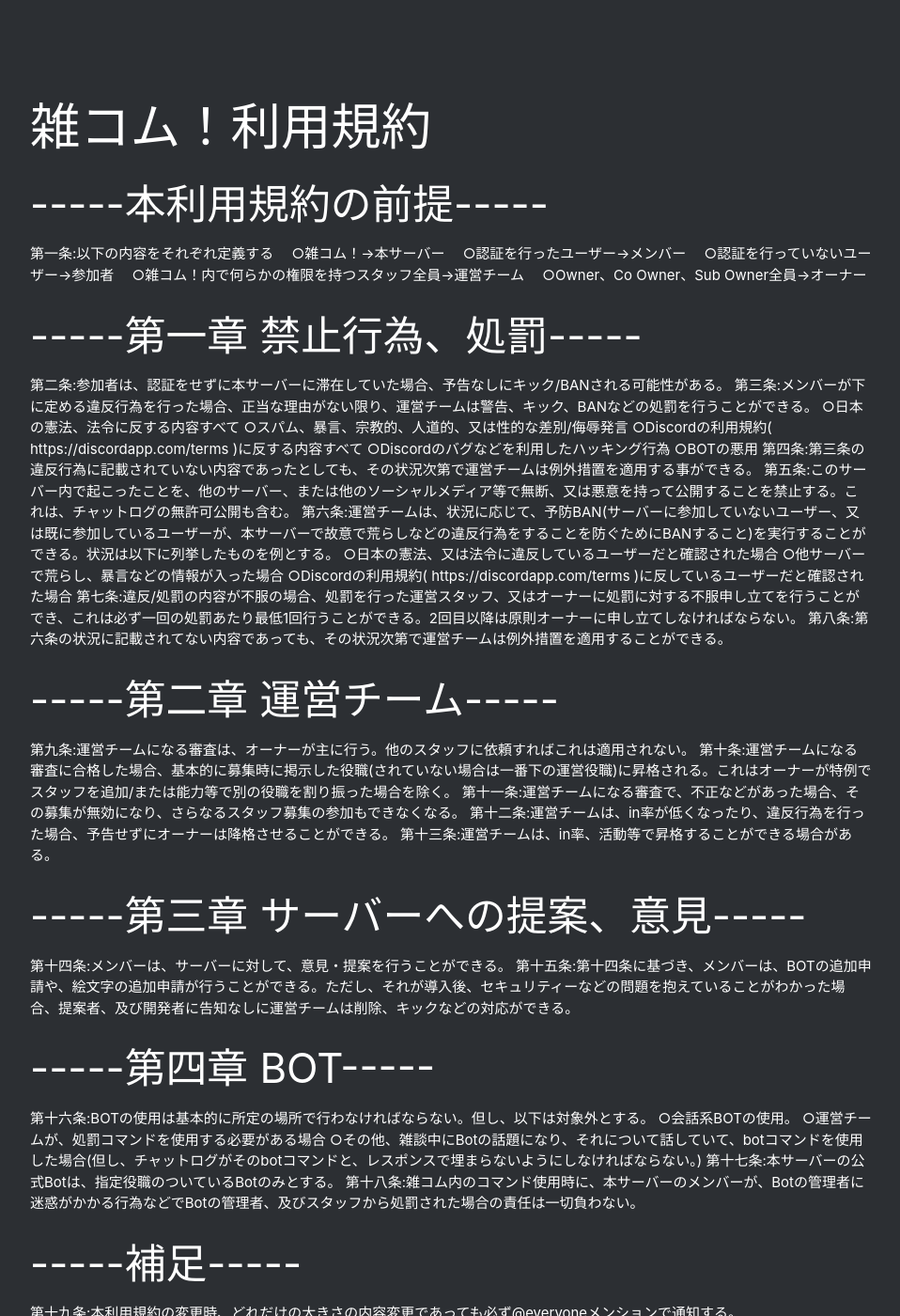
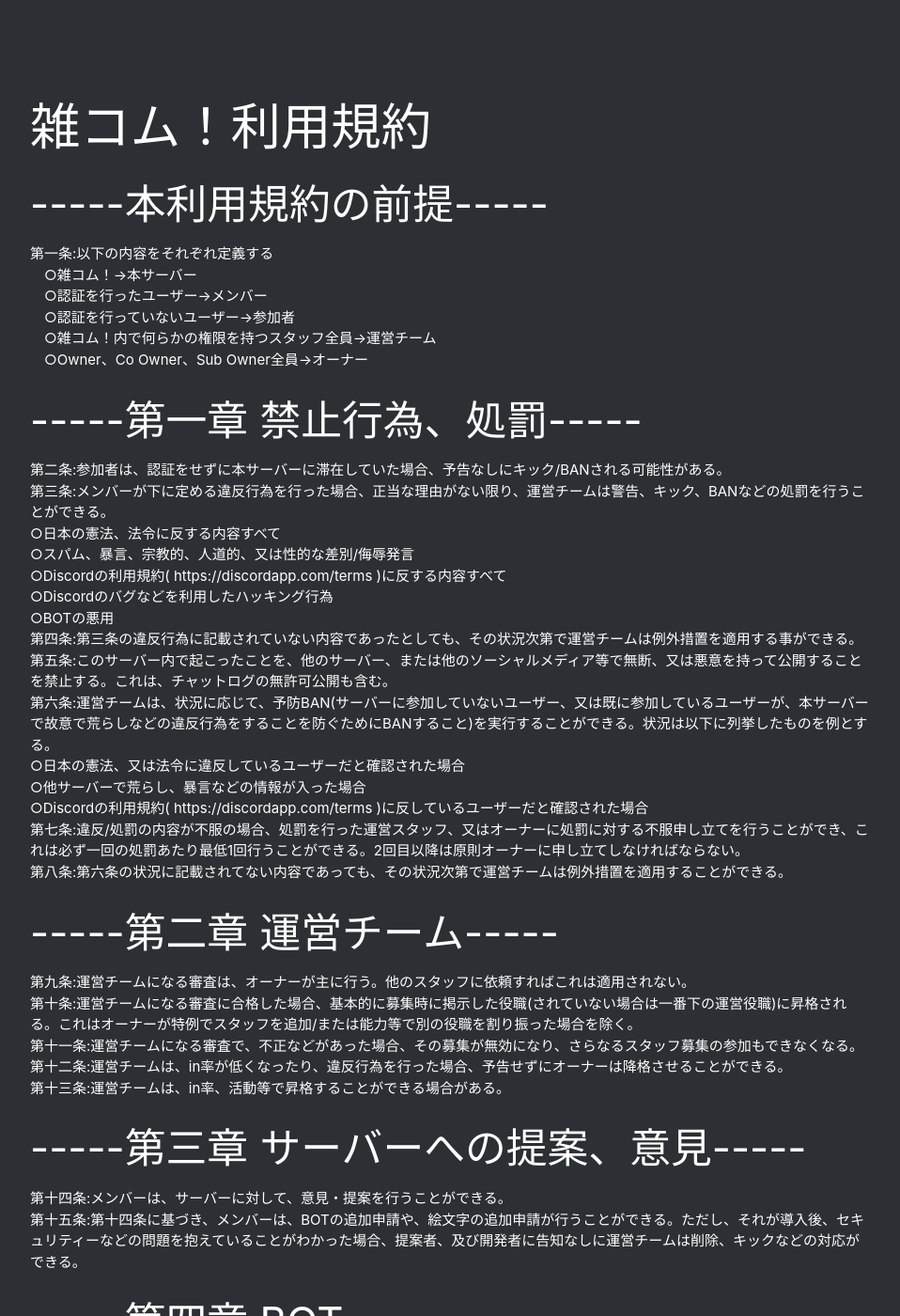
Before and after one commit to zatsukomu/zatsukomu-website-v1, a Jekyll site: the page built from docs/_pages/terms of service.html, in a window 1280 px wide and 1400 px high, scrolled down 440 px. Shown: the whole window at 94% size, without its empty margins (160-1118 px from the left). Built offline with Jekyll 4.4.1, drawn with Linux system fonts in a browser that asks for light colours; nearby versions of some CDN libraries; some of the changed text lies outside the part shown.

Commit message:
Update terms of service.html

```diff
--- a/docs/_pages/terms of service.html
+++ b/docs/_pages/terms of service.html
@@ -12,46 +12,45 @@ date: 2019-07-23
 
 <h2>雑コム！利用規約</h2>
 <h3>-----本利用規約の前提-----</h3>
-第一条:以下の内容をそれぞれ定義する
-　○雑コム！->本サーバー
-　○認証を行ったユーザー->メンバー
-　○認証を行っていないユーザー->参加者
-　○雑コム！内で何らかの権限を持つスタッフ全員->運営チーム
-　○Owner、Co Owner、Sub Owner全員->オーナー
+第一条:以下の内容をそれぞれ定義する<br>
+　○雑コム！->本サーバー<br>
+　○認証を行ったユーザー->メンバー<br>
+　○認証を行っていないユーザー->参加者<br>
+　○雑コム！内で何らかの権限を持つスタッフ全員->運営チーム<br>
+　○Owner、Co Owner、Sub Owner全員->オーナー<br>
 <h3>-----第一章 禁止行為、処罰-----</h3>
-第二条:参加者は、認証をせずに本サーバーに滞在していた場合、予告なしにキック/BANされる可能性がある。
-第三条:メンバーが下に定める違反行為を行った場合、正当な理由がない限り、運営チームは警告、キック、BANなどの処罰を行うことができる。
-○日本の憲法、法令に反する内容すべて
-○スパム、暴言、宗教的、人道的、又は性的な差別/侮辱発言
-○Discordの利用規約( https://discordapp.com/terms )に反する内容すべて
-○Discordのバグなどを利用したハッキング行為
-○BOTの悪用
-第四条:第三条の違反行為に記載されていない内容であったとしても、その状況次第で運営チームは例外措置を適用する事ができる。
-第五条:このサーバー内で起こったことを、他のサーバー、または他のソーシャルメディア等で無断、又は悪意を持って公開することを禁止する。これは、チャットログの無許可公開も含む。
-第六条:運営チームは、状況に応じて、予防BAN(サーバーに参加していないユーザー、又は既に参加しているユーザーが、本サーバーで故意で荒らしなどの違反行為をすることを防ぐためにBANすること)を実行することができる。状況は以下に列挙したものを例とする。
-○日本の憲法、又は法令に違反しているユーザーだと確認された場合
-○他サーバーで荒らし、暴言などの情報が入った場合
-○Discordの利用規約( https://discordapp.com/terms )に反しているユーザーだと確認された場合
-第七条:違反/処罰の内容が不服の場合、処罰を行った運営スタッフ、又はオーナーに処罰に対する不服申し立てを行うことができ、これは必ず一回の処罰あたり最低1回行うことができる。2回目以降は原則オーナーに申し立てしなければならない。
-第八条:第六条の状況に記載されてない内容であっても、その状況次第で運営チームは例外措置を適用することができる。
+第二条:参加者は、認証をせずに本サーバーに滞在していた場合、予告なしにキック/BANされる可能性がある。<br>
+第三条:メンバーが下に定める違反行為を行った場合、正当な理由がない限り、運営チームは警告、キック、BANなどの処罰を行うことができる。<br>
+○日本の憲法、法令に反する内容すべて<br>
+○スパム、暴言、宗教的、人道的、又は性的な差別/侮辱発言<br>
+○Discordの利用規約( https://discordapp.com/terms )に反する内容すべて<br>
+○Discordのバグなどを利用したハッキング行為<br>
+○BOTの悪用<br>
+第四条:第三条の違反行為に記載されていない内容であったとしても、その状況次第で運営チームは例外措置を適用する事ができる。<br>
+第五条:このサーバー内で起こったことを、他のサーバー、または他のソーシャルメディア等で無断、又は悪意を持って公開することを禁止する。これは、チャットログの無許可公開も含む。<br>
+第六条:運営チームは、状況に応じて、予防BAN(サーバーに参加していないユーザー、又は既に参加しているユーザーが、本サーバーで故意で荒らしなどの違反行為をすることを防ぐためにBANすること)を実行することができる。状況は以下に列挙したものを例とする。<br>
+○日本の憲法、又は法令に違反しているユーザーだと確認された場合<br>
+○他サーバーで荒らし、暴言などの情報が入った場合<br>
+○Discordの利用規約( https://discordapp.com/terms )に反しているユーザーだと確認された場合<br>
+第七条:違反/処罰の内容が不服の場合、処罰を行った運営スタッフ、又はオーナーに処罰に対する不服申し立てを行うことができ、これは必ず一回の処罰あたり最低1回行うことができる。2回目以降は原則オーナーに申し立てしなければならない。<br>
+第八条:第六条の状況に記載されてない内容であっても、その状況次第で運営チームは例外措置を適用することができる。<br>
 <h3>-----第二章 運営チーム-----</h3>
-第九条:運営チームになる審査は、オーナーが主に行う。他のスタッフに依頼すればこれは適用されない。
-第十条:運営チームになる審査に合格した場合、基本的に募集時に掲示した役職(されていない場合は一番下の運営役職)に昇格される。これはオーナーが特例でスタッフを追加/または能力等で別の役職を割り振った場合を除く。
-第十一条:運営チームになる審査で、不正などがあった場合、その募集が無効になり、さらなるスタッフ募集の参加もできなくなる。
-第十二条:運営チームは、in率が低くなったり、違反行為を行った場合、予告せずにオーナーは降格させることができる。
-第十三条:運営チームは、in率、活動等で昇格することができる場合がある。
+第九条:運営チームになる審査は、オーナーが主に行う。他のスタッフに依頼すればこれは適用されない。<br>
+第十条:運営チームになる審査に合格した場合、基本的に募集時に掲示した役職(されていない場合は一番下の運営役職)に昇格される。これはオーナーが特例でスタッフを追加/または能力等で別の役職を割り振った場合を除く。<br>
+第十一条:運営チームになる審査で、不正などがあった場合、その募集が無効になり、さらなるスタッフ募集の参加もできなくなる。<br>
+第十二条:運営チームは、in率が低くなったり、違反行為を行った場合、予告せずにオーナーは降格させることができる。<br>
+第十三条:運営チームは、in率、活動等で昇格することができる場合がある。<br>
 <h3>-----第三章 サーバーへの提案、意見-----</h3>
-第十四条:メンバーは、サーバーに対して、意見・提案を行うことができる。
-第十五条:第十四条に基づき、メンバーは、BOTの追加申請や、絵文字の追加申請が行うことができる。ただし、それが導入後、セキュリティーなどの問題を抱えていることがわかった場合、提案者、及び開発者に告知なしに運営チームは削除、キックなどの対応ができる。
+第十四条:メンバーは、サーバーに対して、意見・提案を行うことができる。<br>
+第十五条:第十四条に基づき、メンバーは、BOTの追加申請や、絵文字の追加申請が行うことができる。ただし、それが導入後、セキュリティーなどの問題を抱えていることがわかった場合、提案者、及び開発者に告知なしに運営チームは削除、キックなどの対応ができる。<br>
 <h3>-----第四章 BOT-----</h3>
-第十六条:BOTの使用は基本的に所定の場所で行わなければならない。但し、以下は対象外とする。
-○会話系BOTの使用。
-○運営チームが、処罰コマンドを使用する必要がある場合
-○その他、雑談中にBotの話題になり、それについて話していて、botコマンドを使用した場合(但し、チャットログがそのbotコマンドと、レスポンスで埋まらないようにしなければならない。)
-
-第十七条:本サーバーの公式Botは、指定役職のついているBotのみとする。
-第十八条:雑コム内のコマンド使用時に、本サーバーのメンバーが、Botの管理者に迷惑がかかる行為などでBotの管理者、及びスタッフから処罰された場合の責任は一切負わない。
+第十六条:BOTの使用は基本的に所定の場所で行わなければならない。但し、以下は対象外とする。<br>
+○会話系BOTの使用。<br>
+○運営チームが、処罰コマンドを使用する必要がある場合<br>
+○その他、雑談中にBotの話題になり、それについて話していて、botコマンドを使用した場合(但し、チャットログがそのbotコマンドと、レスポンスで埋まらないようにしなければならない。)<br>
+第十七条:本サーバーの公式Botは、指定役職のついているBotのみとする。<br>
+第十八条:雑コム内のコマンド使用時に、本サーバーのメンバーが、Botの管理者に迷惑がかかる行為などでBotの管理者、及びスタッフから処罰された場合の責任は一切負わない。<br>
 <h3>-----補足-----</h3>
-第十九条:本利用規約の変更時、どれだけの大きさの内容変更であっても必ず@everyoneメンションで通知する。
+第十九条:本利用規約の変更時、どれだけの大きさの内容変更であっても必ず@everyoneメンションで通知する。<br>
 <h3>----改定等履歴-----</h3>
-2019年7月14日 - 本利用規約施行
+2019年7月14日 - 本利用規約施行<br>
```
